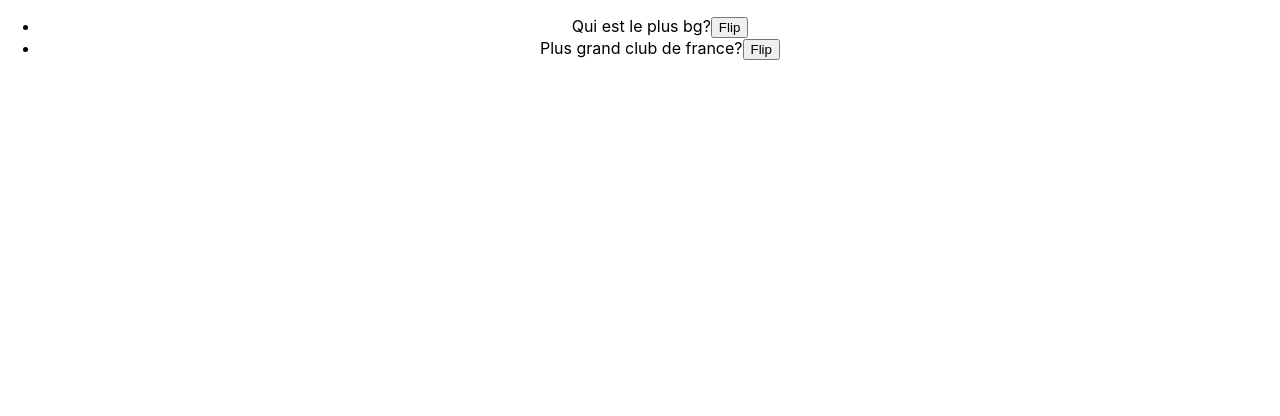
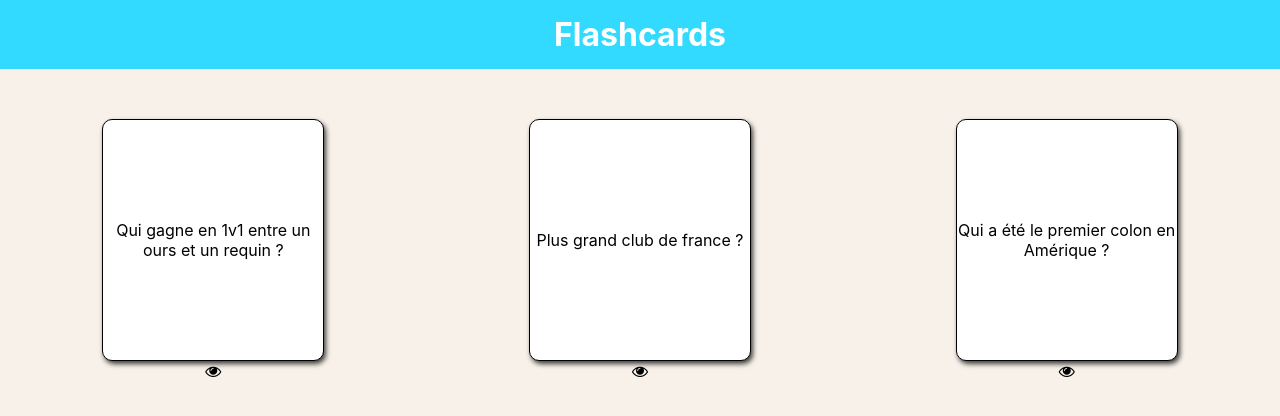
Before and after one commit to kevin95670/flashcards, a React (Create React App) app: page / in a window 1280 px wide. Shown: the top 416 px of the page. Built offline with nearby package versions, Linux system fonts and the light colour scheme.

Commit message:
cardlist

```diff
--- a/public/index.html
+++ b/public/index.html
@@ -12,6 +12,7 @@
       user's mobile device or desktop. See https://developers.google.com/web/fundamentals/web-app-manifest/
     -->
     <link rel="manifest" href="%PUBLIC_URL%/manifest.json" />
+    <link href="https://stackpath.bootstrapcdn.com/font-awesome/4.7.0/css/font-awesome.min.css" rel="stylesheet" integrity="sha384-wvfXpqpZZVQGK6TAh5PVlGOfQNHSoD2xbE+QkPxCAFlNEevoEH3Sl0sibVcOQVnN" crossorigin="anonymous">
     <!--
       Notice the use of %PUBLIC_URL% in the tags above.
       It will be replaced with the URL of the `public` folder during the build.
--- a/src/actions/actions.js
+++ b/src/actions/actions.js
@@ -1,6 +1,5 @@
 import * as types from '../constants/ActionsTypes'
 
-export const retournerCarte = (id) => ({
+export const retournerCarte = () => ({
 	type: types.FLIP_CARD,
-	id: id
 })
--- a/src/components/App/App.css
+++ b/src/components/App/App.css
@@ -36,3 +36,11 @@
     transform: rotate(360deg);
   }
 }
+
+.App h1{
+  margin-top: 0;
+  background: #33daff;
+  color: white;
+  margin-bottom: 50px;
+  padding: 15px 0;
+}
--- a/src/components/App/App.js
+++ b/src/components/App/App.js
@@ -5,6 +5,7 @@ import CardContainer from '../../containers/index'
 function App() {
   return (
     <div className="App">
+    	<h1>Flashcards</h1>
     	<CardContainer />
     </div>
   );
--- a/src/components/Card/Card.css
+++ b/src/components/Card/Card.css
@@ -5,3 +5,67 @@
 .show{
 	display: block;
 }
+
+.cards-list{
+	padding: 0;
+	list-style: none;
+	display: flex;
+	justify-content:space-around;
+	flex-wrap: wrap;
+}
+
+.cards-list li .div-card{
+	border: 1px solid black;
+	padding: 20px 10px;
+	width: 200px;
+	height: 200px;
+	position: relative;
+	background: white;
+	border-radius: 10px;
+	-webkit-box-shadow: 2px 3px 5px 0px rgba(0,0,0,0.75);
+	-moz-box-shadow: 2px 3px 5px 0px rgba(0,0,0,0.75);
+	box-shadow: 2px 3px 5px 0px rgba(0,0,0,0.75);
+}
+
+.div-card:hover{
+	cursor: pointer;
+}
+
+.recto.enable{
+	animation-name: rotate3dRecto;
+  	animation-duration: 2s;
+}
+
+.verso.enable{
+  	animation-name: rotate3dVerso;
+  	animation-duration: 2s;
+}
+
+.cards-list li .div-card p{
+	position: absolute;
+	top: 50%;
+	left: 50%;
+	width: 100%;
+	margin: 0;
+	transform: translate(-50%,-50%);
+}
+
+.eye:hover{
+	cursor: pointer;
+}
+
+.div-card.disable{
+	border-color: gray;
+	color: gray;
+	pointer-events: none;
+}
+
+@keyframes rotate3dVerso {
+  from { transform: skewY(0); }
+  to { transform:  skewY(180deg); }
+}
+
+@keyframes rotate3dRecto {
+  from { transform: skewY(180deg); }
+  to { transform:  skewY(360deg); }
+}
--- a/src/components/Card/Card.js
+++ b/src/components/Card/Card.js
@@ -6,30 +6,39 @@ export default class Card extends Component {
 
 	static propTypes = {
       card: PropTypes.object.isRequired,
-      retournerCarte: PropTypes.func.isRequired
+      retournerCarte: PropTypes.func.isRequired,
 	}
 
       state = {
          verso: false,
+         flipEffect: false,
+         disable: false
       }
 
-      retournerCarte = (id) =>{
-         this.props.retournerCarte(id);
+      retournerCarte = () =>{
+         this.props.retournerCarte();
+         this.setState({ verso: !this.state.verso, flipEffect:true })
+      }
+
+      disableCard = () =>{
+         this.setState({disable: !this.state.disable, flipEffect:false});
       }
 
    	render ()
       {
-      console.log(this.props.retournerCarte);
-      const retourner = this.props;
-      let texte;
-      this.state.verso === false ? texte = retourner.card.question : texte = retourner.card.reponse;
+      const data = this.props;
+      const state = this.state;
+      let texte = state.verso === false ? data.card.question : data.card.reponse;
+      let disableSign = state.disable === false ? "fa-eye" : "fa-eye-slash";
 		let contenu;
 
    	contenu = (
          <div>
-			  {texte}
-           <button onClick={() => this.retournerCarte(retourner.card.id)} >Flip</button>
-		   </div>
+            <div className={`div-card ${state.verso ? "verso" : state.flipEffect ? "recto" : ""} ${state.disable === false ? "enable" : "disable"}`} onClick={() => this.retournerCarte()}>
+              <p>{texte}</p>
+   		   </div>
+            <i onClick={ () => this.disableCard() } className={`fa eye ${disableSign}`}></i>
+         </div>
       )
 
    	return(
--- a/src/components/Card/CardList.js
+++ b/src/components/Card/CardList.js
@@ -3,10 +3,10 @@ import PropTypes from 'prop-types'
 
 import Card from '../Card/Card'
 
-const CardList = ({ cards, actions }) => (
+const CardList = ({ cards, retournerCarte }) => (
 	<ul className="cards-list">
 		{cards.map((card) =>
-			<Card key={card.id} card={card} {...actions} />)}
+			<Card key={card.id} card={card} {...retournerCarte} />)}
 	</ul>
 )
 
@@ -16,7 +16,7 @@ CardList.propTypes = {
 		question: PropTypes.string.isRequired,
 		reponse: PropTypes.string.isRequired,
 	}).isRequired).isRequired,
-	actions: PropTypes.func.isRequired,
+	retournerCarte: PropTypes.object.isRequired,
 }
 
 export default CardList
--- a/src/containers/index.js
+++ b/src/containers/index.js
@@ -2,14 +2,13 @@ import { connect } from 'react-redux'
 import { bindActionCreators } from 'redux'
 import * as retournerCarte from '../actions/actions'
 import CardList from '../components/Card/CardList'
-//import { getVisibleTodos } from '../selectors'
 
 const mapStateToProps = (state) => ({
-	cards: state.cardsData.cards
+	cards: state.cardsData.cards,
 })
 
 const mapDispatchToProps = (dispatch) => ({
-	actions: bindActionCreators(retournerCarte, dispatch),
+	retournerCarte: bindActionCreators(retournerCarte, dispatch),
 })
 
 const CardContainer = connect(
--- a/src/data/cards-data.js
+++ b/src/data/cards-data.js
@@ -1,7 +1,8 @@
 module.exports = {
 	cards:
 		[
-			{ id: 0, question: 'Qui est le plus bg?', reponse: 'Romain' },
-			{ id: 1, question: 'Plus grand club de france?', reponse: 'Paris' },
+			{ id: 0, question: 'Qui gagne en 1v1 entre un ours et un requin ?', reponse: 'L\'ours déter' },
+			{ id: 1, question: 'Plus grand club de france ?', reponse: 'Paris' },
+			{ id: 2, question: 'Qui a été le premier colon en Amérique ?', reponse: 'Christophe' },
 		]
 };
--- a/src/index.css
+++ b/src/index.css
@@ -5,6 +5,8 @@ body {
     sans-serif;
   -webkit-font-smoothing: antialiased;
   -moz-osx-font-smoothing: grayscale;
+  min-height: 100vh;
+  background: #f7f1e9;
 }
 
 code {
--- a/src/reducers/flip_reducer.js
+++ b/src/reducers/flip_reducer.js
@@ -2,7 +2,6 @@ import { FLIP_CARD } from '../constants/ActionsTypes'
 import cardsData from  '../data/cards-data';
 
 const initialState = {
-	verso: false,
 	cardsData
 }
 
@@ -11,14 +10,12 @@ const flipReducer = (state = initialState, action) => {
 		case FLIP_CARD:
 			if(state.verso){
 				return Object.assign({},state, {
-                    verso: false,
-                    texte: cardsData.cards[0].question
+                    texte: cardsData.cards.question
                   });
 			}
 			else{
 				return Object.assign({},state, {
-                    verso: true,
-                    texte: cardsData.cards[0].reponse
+                    texte: cardsData.cards.reponse
                   });
 			}
 		default:
```
